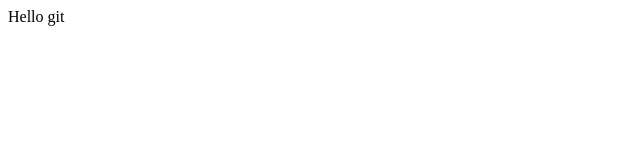
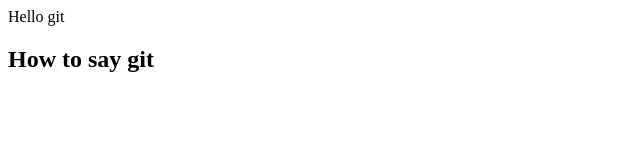
Before and after one commit to T0nyeee/2021ud2test, a plain HTML site: page index.html in a window 1280 px wide. Shown: the whole page, without its empty margins (0-640 px from the left). Drawn offline with Linux system fonts and the light colour scheme.

Commit message:
新增內容

```diff
--- a/index.html
+++ b/index.html
@@ -8,5 +8,7 @@
 </head>
 <body>
     <hi>Hello git</hi>
+    <h2>How to say git</h2>
+
 </body>
 </html>
```
